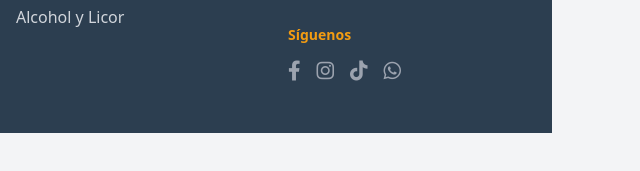
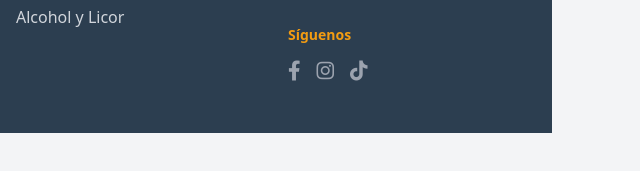
Before and after one commit to grupolobog-eng/sitioWebProductos, a plain HTML site: page index.html in a window 1280 px wide. Shown: the part 1659-1830 px from the top of the page, 640-1280 px from the left. Drawn offline with nearby package versions, Linux system fonts and the light colour scheme.

Commit message:
Update index.html

```diff
--- a/index.html
+++ b/index.html
@@ -176,10 +176,6 @@
                  class="text-gray-400 hover:text-black transition duration-300 text-xl">
                 <i class="fab fa-tiktok"></i>
               </a>
-              <a href="2482000310" target="_blank"
-                 class="text-gray-400 hover:text-green-500 transition duration-300 text-xl">
-                <i class="fab fa-whatsapp"></i>
-              </a>
             </div>
           </div>
         </div>
```
